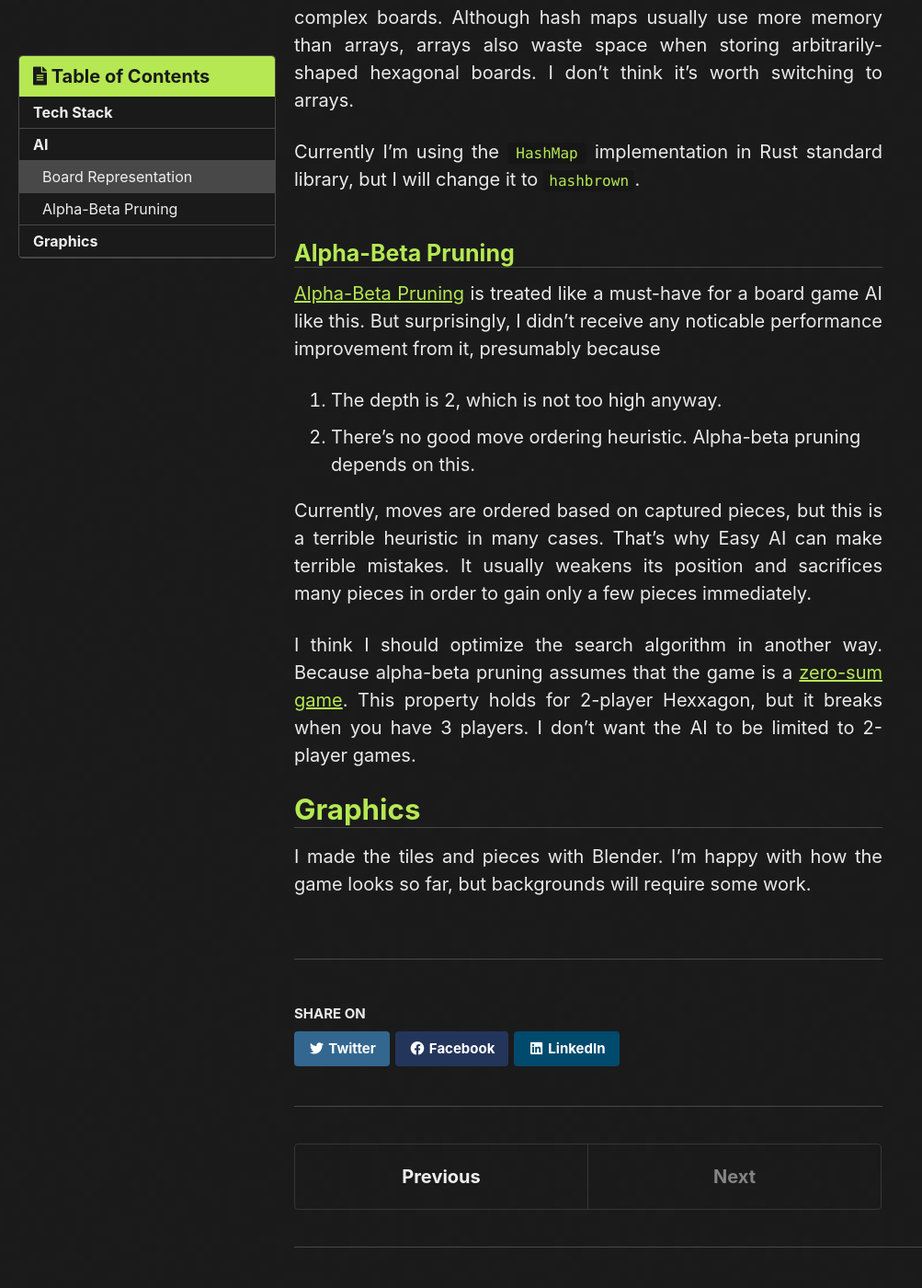
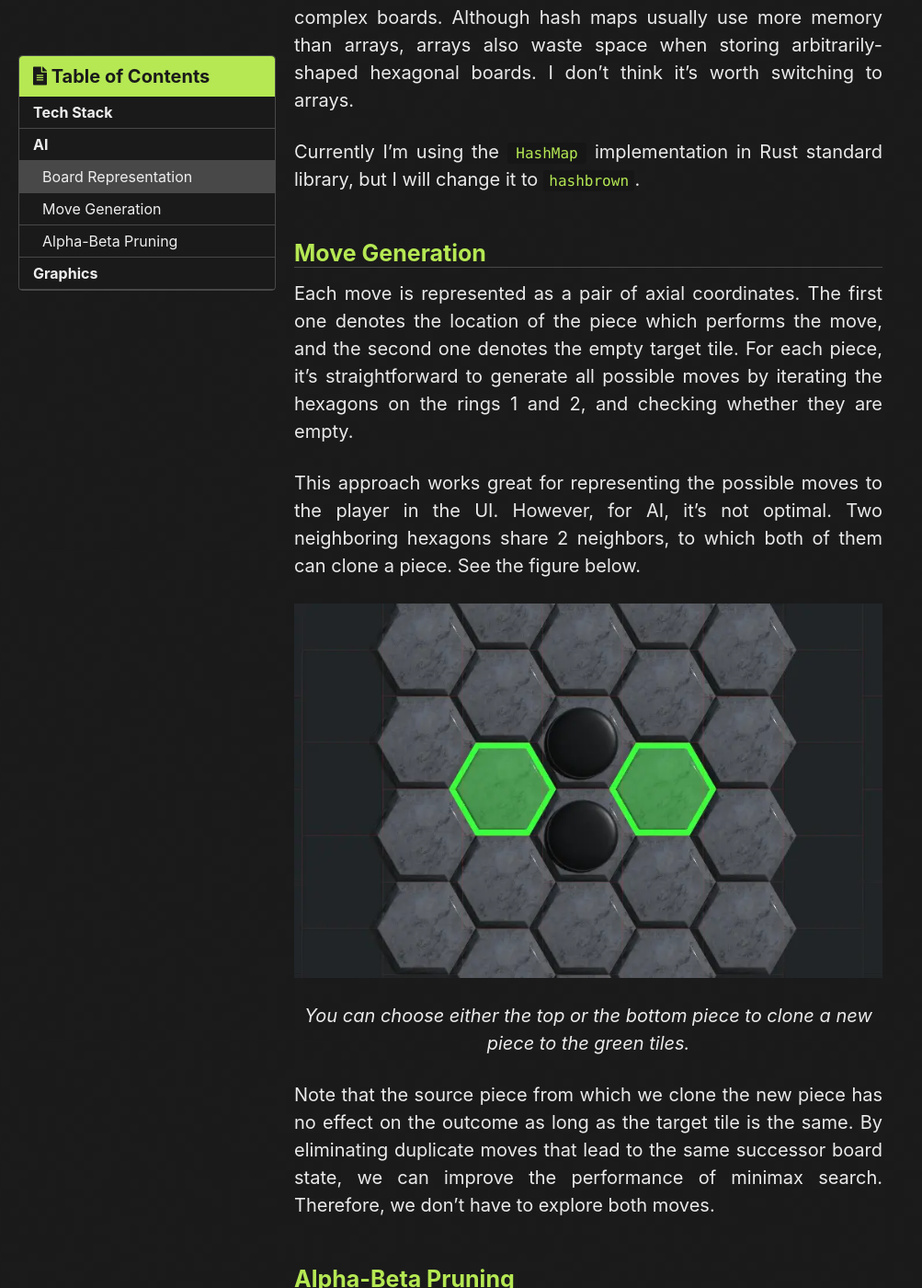
Before and after one commit to necrashter/necrashter.github.io, a Jekyll site: the page built from _posts/2023-01-28-hexxagon-devlog-0.markdown, in a window 1280 px wide and 1400 px high, scrolled down 3125 px. Shown: the whole window at 92% size, without its empty margins (0-1003 px from the left). Built offline with Jekyll 4.4.1, drawn with Linux system fonts in a browser that asks for light colours; cached includes are drawn as plain includes; nearby versions of some CDN libraries.

Commit message:
Hexxagon devlog 0: move generation

```diff
--- a/_posts/2023-01-28-hexxagon-devlog-0.markdown
+++ b/_posts/2023-01-28-hexxagon-devlog-0.markdown
@@ -72,6 +72,24 @@ I don't think it's worth switching to arrays.
 
 Currently I'm using the `HashMap` implementation in Rust standard library, but I will change it to `hashbrown`.
 
+## Move Generation
+
+Each move is represented as a pair of axial coordinates.
+The first one denotes the location of the piece which performs the move, and the second one denotes the empty target tile.
+For each piece, it's straightforward to generate all possible moves by iterating the hexagons on the rings 1 and 2, and checking whether they are empty.
+
+This approach works great for representing the possible moves to the player in the UI.
+However, for AI, it's not optimal.
+Two neighboring hexagons share 2 neighbors, to which both of them can clone a piece.
+See the figure below.
+
+![Screenshot](/assets/hexxagon/same-cloning.webp)
+<center><i>You can choose either the top or the bottom piece to clone a new piece to the green tiles.</i></center>
+
+Note that the source piece from which we clone the new piece has no effect on the outcome as long as the target tile is the same.
+By eliminating duplicate moves that lead to the same successor board state, we can improve the performance of minimax search.
+Therefore, we don't have to explore both moves.
+
 ## Alpha-Beta Pruning
 
 [Alpha-Beta Pruning](https://en.wikipedia.org/wiki/Alpha%E2%80%93beta_pruning) is treated like a must-have for a board game AI like this.
```
Also changed, not shown: assets/hexxagon/same-cloning.webp (added).
